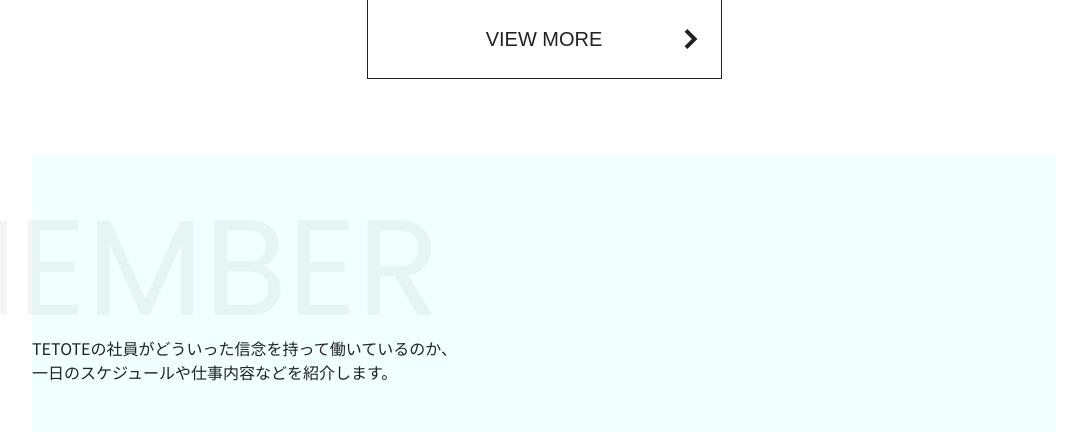
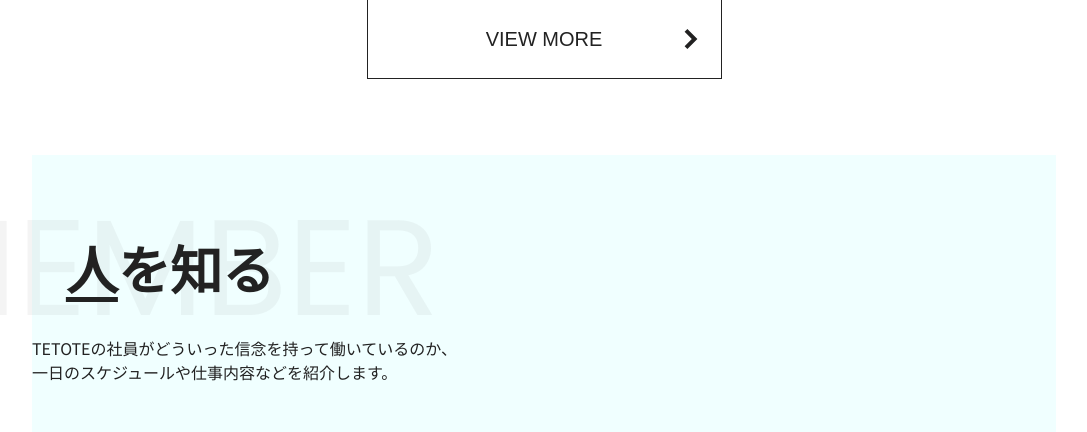
Before and after one commit to Yosshiii43/tetote, a PHP site: page / in a window 1280 px wide. Shown: the part 1857-2289 px from the top of the page, without its empty margins (96-1183 px from the left). Run offline with PHP 8.4, Linux system fonts and the light colour scheme; style sheets or scripts are compiled from the project's sources; some web fonts are replaced.

Commit message:
update:topSection Title

```diff
--- a/scss/object/component/_topSectionTitle.scss
+++ b/scss/object/component/_topSectionTitle.scss
@@ -6,7 +6,8 @@
 
 .c-topSectionTitle {
   position: relative;
-
+  display: block;
+  width: fit-content;
 
   &__upper {
     position: absolute;
@@ -21,8 +22,8 @@
     }
     @include mq(pc) {
       font-size: rem(52);
-      top: rem(45);
-      left: -132px;
+      top: 50%;
+      left: 50%;
       transform: translateX(-50%) translateY(-50%);
     }
 
@@ -41,6 +42,8 @@
     font-size: rem(80);
     text-transform: uppercase;
     line-height: 1;
+    display: block;
+    width: fit-content;
     @include mq(tab) {
       font-size: rem(113);
     }
```
